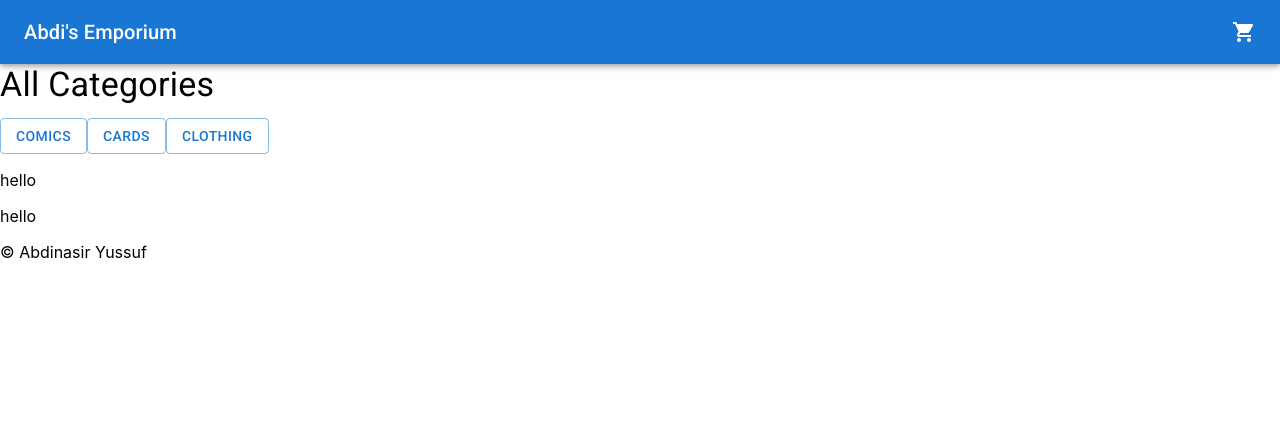
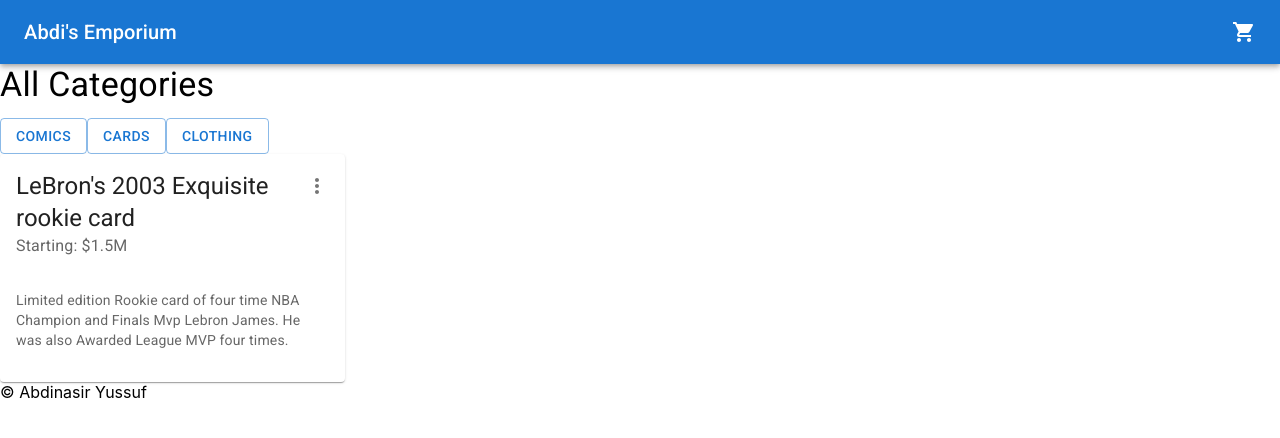
Before and after one commit to abditake/lab36-redux, a React (Create React App) app: page / in a window 1280 px wide. Both pictures are taken after a click on the button "CARDS". Shown: the top 438 px of the page. Built offline with nearby package versions, Linux system fonts and the light colour scheme.

Commit message:
lab 36 finished

```diff
--- a/src/App.js
+++ b/src/App.js
@@ -2,14 +2,12 @@
 import Header from './components/header/index'
 import Footer from './components/footer/index'
 import Category from './components/categories/index'
-import Product from './components/product/index'
 function App(props) {
 
   return (
     <>
       <Header/>
       <Category />
-      <Product/>
       <Footer/>
     </>
   );
--- a/src/components/categories/index.js
+++ b/src/components/categories/index.js
@@ -1,12 +1,12 @@
 import { connect } from 'react-redux';
+import { useSelector, useDispatch} from 'react-redux';
 import { activeCategory } from '../../store/categories'
 import { Button, Typography, Card } from '@mui/material';
 import { Product } from '../product/index';
 
 const Category = (props) => {
 
-  const { categories } = props
-  console.log(props);
+  let categories = useSelector(state => state.categoriesReducer.categories);
 
   let listCategory = categories.map((category, idx) => (
     <Button
--- a/src/components/header/index.js
+++ b/src/components/header/index.js
@@ -3,8 +3,8 @@ import AppBar from '@mui/material/AppBar';
 import Box from '@mui/material/Box';
 import Toolbar from '@mui/material/Toolbar';
 import Typography from '@mui/material/Typography';
-import IconButton from '@mui/material/IconButton';
-import MenuIcon from '@mui/icons-material/Menu';
+// import IconButton from '@mui/material/IconButton';
+// import MenuIcon from '@mui/icons-material/Menu';
 import ShoppingCartIcon from '@mui/icons-material/ShoppingCart';
 
 export default function Header() {
--- a/src/components/product/index.js
+++ b/src/components/product/index.js
@@ -1,20 +1,83 @@
-import { connect } from 'react-redux';
-import { Button, Typography, Card } from '@mui/material';
+import { connect, useSelector } from 'react-redux';
+import { activeCategory } from '../../store/categories'
+import { Button, Typography, Card, Box } from '@mui/material';
+
+// import { useState } from 'react'
+
+// try to setup the images, and expand thing
+// import { styled } from '@mui/material/styles';
+// import CardMedia from '@mui/material/CardMedia';
+// import Collapse from '@mui/material/Collapse';
+// import { red } from '@mui/material/colors';
+// import ExpandMoreIcon from '@mui/icons-material/ExpandMore';
 
 
-export const Product = ( props ) => {
 
-  const { products  } = props
+import CardHeader from '@mui/material/CardHeader';
+import MoreVertIcon from '@mui/icons-material/MoreVert';
+import IconButton from '@mui/material/IconButton';
+import CardContent from '@mui/material/CardContent';
+import CardActions from '@mui/material/CardActions';
 
 
 
 
-  console.log(products);
+export const Product = (props) => {
+
+  // expanding business you could also put this in a reducer
+  // const { expanded, setExpanded } = useState(false);
+
+
+
+
+  let activeCategory = useSelector(state => state.categoriesReducer.activeCategory);
+
+  let products = useSelector(state => state.productsReducer.products)
+
+
+
+  console.log(activeCategory);
+  console.log('state product in productjs', products);
+
+  let selectedProduct = products.filter(product => product.category === activeCategory)
+
+
+
+  let selectedProductMap = selectedProduct.map(product => (
+    <Card sx={{ maxWidth: 345 }}>
+      <CardHeader
+        action={
+          <IconButton aria-label="settings">
+            <MoreVertIcon />
+          </IconButton>
+        }
+        title={product.name}
+        subheader={product.price}
+      />
+      <CardContent>
+        <Typography variant="body2" color="text.secondary">
+          {product.description}
+        </Typography>
+      </CardContent>
+      <CardActions disableSpacing>
+      </CardActions>
+    </Card>
+  ))
+
+
+
+
+  console.log('q', selectedProductMap);
+
+
+
+
+
   // work in progress following lecture
   return (
-    <>
-      <p> hello </p>
-    </>
+    <Box>
+      {selectedProductMap}
+    </Box>
   );
 }
 
@@ -25,7 +88,8 @@ const mapStateToProps = ({ productsReducer }) => {
 }
 
 const mapDispatchToProps = {
-  Product,
+  activeCategory,
+
 }
 
 export default connect(mapStateToProps, mapDispatchToProps)(Product);
--- a/src/store/categories.js
+++ b/src/store/categories.js
@@ -36,6 +36,6 @@ export const activeCategory = (categories) =>{
   console.log('store-categories',categories);
   return{
     type: 'Active',
-    payload: categories.name,
+    payload: categories,
   }
 }
--- a/src/store/products.js
+++ b/src/store/products.js
@@ -11,6 +11,7 @@ const initialState = {
       category: 'Cards',
       name: 'LeBron\'s 2003 Exquisite rookie card',
       price: 'Starting: $1.5M',
+      description:'Limited edition Rookie card of four time NBA Champion and Finals Mvp Lebron James. He was also Awarded League MVP four times.',
       inventoryCount: 1,
     },
     {
```
